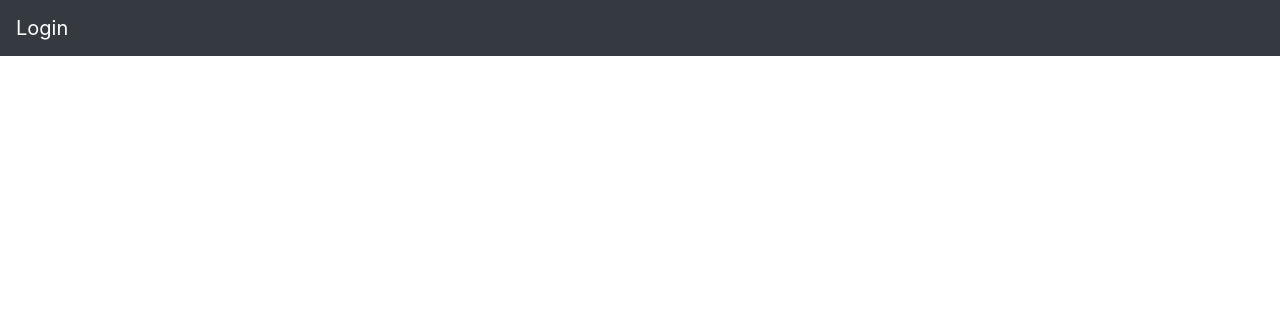
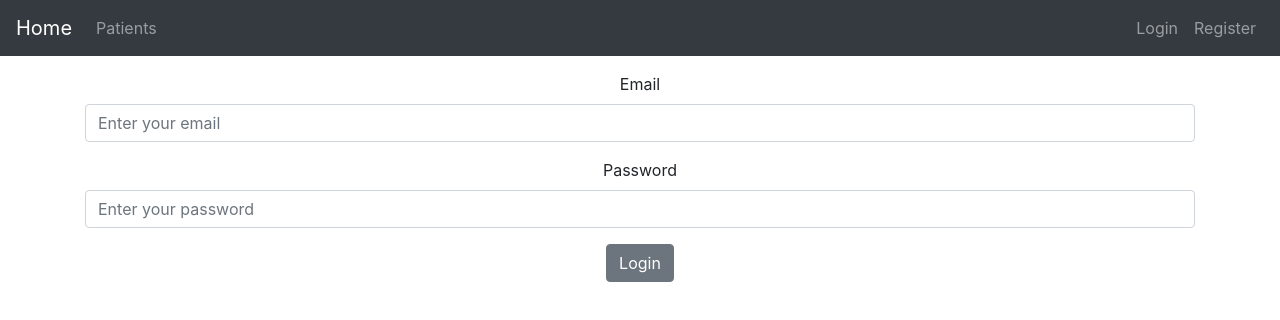
Before and after one commit to kerrou29/ReactJsForSpringApi, a React (Create React App) app: page /login in a window 1280 px wide. Shown: the top 320 px of the page. Built offline with nearby package versions, Linux system fonts and the light colour scheme.

Commit message:
Updated version

```diff
--- a/src/components/App.js
+++ b/src/components/App.js
@@ -1,41 +1,74 @@
-
-import React, { useState } from 'react';
-import { BrowserRouter as Router, Routes, Route } from 'react-router-dom';
-import Navbar from './AppNavbar';
-import Home from './Home';
-import Profile from './Profile';
-import Register from './Register';
-import Login from './Login';
-import AuthService from '../services/AuthService';
-import PatientList from './PatientList';
+import React, { Component, Fragment } from "react";
+import { BrowserRouter as Router, Routes, Route, BrowserRouter } from "react-router-dom";
+import Navbar from "./AppNavbar";
+import Home from "./Home";
+import Profile from "./Profile";
+import Register from "./Register";
+import Login from "./Login";
+import AuthService from "../services/AuthService";
+import PatientList from "./PatientList";
 import PatientEdit from "./PatientEdit";
 
-function App() {
-const [user, setUser] = useState(AuthService.getCurrentUser());
+class RegisterPage extends Component {
+  render() {
+    return <Register setUser={this.props.setUser} />;
+  }
+}
 
+class App extends Component {
+  constructor(props) {
+    super(props);
+    this.state = {
+      user: AuthService.getCurrentUser(),
+    };
+    this.setUser = this.setUser.bind(this);
+  }
+
+  setUser(user) {
+    this.setState({
+      user: user,
+    });
+  }
+
+  render() {
     return (
-<Router>
+      <BrowserRouter>
         <div className="App">
-<Navbar user={user} setUser={setUser} />
+          <Navbar user={this.state.user} setUser={this.setUser} />
           <div className="container mt-3">
+            <Fragment>
               <Routes>
-        <Route exact path="/" element={Home} />
-        <Route exact path="/getPatients" element={PatientList}></Route>
-        <Route path='/api/patients/updatePatient/:id' element={PatientEdit}/>
-        <Route path="/profile" element={Profile} />
+                <Route path="/" element={<Home />} />
+                <Route
+                  path="/getPatients"
+                  render={() => <PatientList user={this.state.user} />}
+                />
+
+                <Route
+                  path="/api/patients/updatePatient/:id"
+                  element={<PatientEdit />}
+                />
+                <Route
+                  path="/profile"
+                  element={<Profile user={this.setUser} />}
+                />
                 <Route
                   path="/register"
-          render={() => <Register setUser={setUser} />}
+                  element={<RegisterPage setUser={this.setUser} />}
                 />
                 <Route
                   path="/login"
-          render={() => <Login setUser={setUser} />}
+                  element={<Login setUser={this.setUser}
+                   history={this.props.history} />}
                 />
+
               </Routes>
+            </Fragment>
           </div>
         </div>
-</Router>
+      </BrowserRouter>
     );
+  }
 }
 
 export default App;
--- a/src/components/AppNavbar.js
+++ b/src/components/AppNavbar.js
@@ -1,24 +1,100 @@
-import React, {Component} from 'react';
-import {Navbar, NavbarBrand} from 'reactstrap';
-import {Link} from 'react-router-dom';
+// // import React, {Component} from 'react';
+// // import {Navbar, NavbarBrand} from 'reactstrap';
+// // import {Link} from 'react-router-dom';
+
+// // export default class AppNavbar extends Component {
+// //     constructor(props) {
+// //         super(props);
+// //         this.state = {isOpen: false};
+// //         this.toggle = this.toggle.bind(this);
+// //     }
+
+// //     toggle() {
+// //         this.setState({
+// //             isOpen: !this.state.isOpen
+// //         });
+// //     }
+
+// //     render() {
+// //         return <Navbar title='Home' color="dark" dark expand="md">
+// //             <NavbarBrand tag={Link} to="/login">Login</NavbarBrand>
+
+// //         </Navbar>;
+// //     }
+// // }
+
+// import React, { useState } from 'react';
+// import { Link } from 'react-router-dom';
+// import { Navbar, Nav, NavDropdown, Button } from 'react-bootstrap';
+// import AuthService from '../services/AuthService';
+
+// const AppNavBar = () => {
+//   const [currentUser, setCurrentUser] = useState(AuthService.getCurrentUser());
+
+//   const handleLogout = () => {
+//     AuthService.logout();
+//     setCurrentUser(null);
+//   };
+
+//   return (
+//     <Navbar bg="light" expand="lg">
+//       <Navbar.Brand as={Link} to="/">
+//         My App
+//       </Navbar.Brand>
+//       <Navbar.Toggle aria-controls="basic-navbar-nav" />
+//       <Navbar.Collapse id="basic-navbar-nav">
+//         <Nav className="mr-auto">
+//           <Nav.Link as={Link} to="/">
+//             Home
+//           </Nav.Link>
+//         </Nav>
+//         {currentUser ? (
+//           <NavDropdown title={`Welcome, ${currentUser.firstName}`} id="basic-nav-dropdown">
+//             <NavDropdown.Item as={Link} to="/profile">
+//               Profile
+//             </NavDropdown.Item>
+//             <NavDropdown.Divider />
+//             <NavDropdown.Item onClick={handleLogout}>Logout</NavDropdown.Item>
+//           </NavDropdown>
+//         ) : (
+//           <Nav>
+//             <Button as={Link} to="/login" variant="outline-primary">
+//               Login
+//             </Button>
+//             <Button as={Link} to="/register" variant="primary" className="ml-2">
+//               Register
+//             </Button>
+//           </Nav>
+//         )}
+//       </Navbar.Collapse>
+//     </Navbar>
+//   );
+// };
+
+// export default AppNavBar;
+
+import React, { Component } from 'react';
+import { Navbar, NavbarBrand, Nav, NavItem, NavLink } from 'reactstrap';
 
 export default class AppNavbar extends Component {
-    constructor(props) {
-        super(props);
-        this.state = {isOpen: false};
-        this.toggle = this.toggle.bind(this);
-    }
-
-    toggle() {
-        this.setState({
-            isOpen: !this.state.isOpen
-        });
-    }
-
-    render() {
-        return <Navbar title='Home' color="dark" dark expand="md">
-            <NavbarBrand tag={Link} to="/login">Login</NavbarBrand>
-
-        </Navbar>;
-    }
+  render() {
+    return (
+      <Navbar color="dark" dark expand="md">
+        <NavbarBrand href="/">Home</NavbarBrand>
+        <Nav className="mr-auto" navbar>
+          <NavItem>
+            <NavLink href="/getPatients">Patients</NavLink>
+          </NavItem>
+        </Nav>
+        <Nav className="ml-auto" navbar>
+          <NavItem>
+            <NavLink href="/login">Login</NavLink>
+          </NavItem>
+          <NavItem>
+            <NavLink href="/register">Register</NavLink>
+          </NavItem>
+        </Nav>
+      </Navbar>
+    );
+  }
 }
--- a/src/components/Home.js
+++ b/src/components/Home.js
@@ -1,15 +1,13 @@
 import React, { Component } from 'react';
 import './App.css';
-import AppNavbar from './AppNavbar';
 import { Link } from 'react-router-dom';
 import { Button, Container } from 'reactstrap';
 
 class Home extends Component {
-    render() {
+render() {
         return (
             <div>
-                <AppNavbar/>
-                <Container fluid>
+        <Container fluid>
                     <Button color="link"><Link to="/getPatients">Patients</Link></Button>
                 </Container>
             </div>
--- a/src/components/Login.js
+++ b/src/components/Login.js
@@ -1,87 +1,91 @@
+import React, { Component } from 'react';
+import { Button, Form, FormGroup, Label, Input } from 'reactstrap';
+import AppNavbar from './AppNavbar';
+import { withRouter } from './withRouter';
 
+class Login extends Component {
+  constructor(props) {
+    super(props);
+    this.state = {
+      email: '',
+      password: '',
+      error: ''
+    };
+    this.handleChange = this.handleChange.bind(this);
+    this.handleSubmit = this.handleSubmit.bind(this);
+  }
 
-import React, { useState } from 'react';
-import { useNavigate } from 'react-router-dom';
-import AuthService from '../services/AuthService';
+  handleChange(event) {
+    const target = event.target;
+    const value = target.value;
+    const name = target.name;
 
-const Login = ({ setUser }) => {
-  const [username, setUsername] = useState("");
-  const [password, setPassword] = useState("");
-  const [loading, setLoading] = useState(false);
-  const [message, setMessage] = useState("");
-  const navigate = useNavigate();
+    this.setState({
+      [name]: value
+    });
+  }
 
-  const handleLogin = (e) => {
-    e.preventDefault();
+  async handleSubmit(event) {
+    event.preventDefault();
+    const { email, password } = this.state;
 
-    setMessage("");
-    setLoading(true);
+    try {
+      const response = await fetch('/api/auth/authenticate', {
+        method: 'POST',
+        headers: {
+          'Content-Type': 'application/json'
+        },
+        body: JSON.stringify({
+          email: email,
+          password: password
+        })
+      });
 
-    AuthService.login(username, password).then(
-      (response) => {
-        setUser(response);
-        navigate("/");
-      },
-      (error) => {
-        const errorMessage =
-          (error.response &&
-            error.response.data &&
-            error.response.data.message) ||
-          error.message ||
-          error.toString();
+      if (response.status === 200) {
+        this.props.history.push('/getPatients');
+      } else {
+        const error = await response.json();
+        this.setState({
+          error: error.message
+        });
+      }
+    } catch (error) {
+      console.log(error);
+    }
+  }
 
-        setMessage(errorMessage);
-        setLoading(false);
-      }
+  render() {
+    return (
+      <div>
+        <Form onSubmit={this.handleSubmit}>
+          <FormGroup>
+            <Label for="email">Email</Label>
+            <Input
+              type="email"
+              name="email"
+              id="email"
+              placeholder="Enter your email"
+              value={this.state.email}
+              onChange={this.handleChange}
+            />
+          </FormGroup>
+          <FormGroup>
+            <Label for="password">Password</Label>
+            <Input
+              type="password"
+              name="password"
+              id="password"
+              placeholder="Enter your password"
+              value={this.state.password}
+              onChange={this.handleChange}
+            />
+          </FormGroup>
+          {this.state.error && <p>{this.state.error}</p>}
+          <Button type="submit">Login</Button>
+        </Form>
+      </div>
     );
-  };
+  }
+}
 
-  return (
-    <div className="login-form">
-      <h2>Login</h2>
-      <form onSubmit={handleLogin}>
-        <div className="form-group">
-          <label htmlFor="username">Username</label>
-          <input
-            type="text"
-            className="form-control"
-            id="username"
-            required
-            value={username}
-            onChange={(e) => setUsername(e.target.value)}
-          />
-        </div>
-
-    <div>
-        <input
-        type="password"
-        className="form-control"
-        id="password"
-        required
-        value={password}
-        onChange={(e) => setPassword(e.target.value)}
-      />
-    </div>
-
-    {loading ? (
-      <div className="spinner-border" role="status">
-        <span className="sr-only">Loading...</span>
-      </div>
-    ) : (
-      <button type="submit" className="btn btn-primary">
-        Login
-      </button>
-    )}
-
-    {message && (
-      <div className="alert alert-danger mt-3" role="alert">
-        {message}
-      </div>
-    )}
-  </form>
-</div>
-
-);
-};
-
-export default Login;
+export default withRouter(Login);
--- a/src/components/Profile.js
+++ b/src/components/Profile.js
@@ -1,4 +1,3 @@
-
 import React from 'react';
 import AuthService from '../services/AuthService';
 
@@ -12,7 +11,7 @@ const Profile = ({ user }) => {
     <div className="profile">
       <h2>Profile</h2>
       <p>
-        Welcome, {user.username}! You are logged in with role: {user.roles[0]}
+        Welcome, {user.firstName} {user.lastName}! You are logged in with role: User
       </p>
 
       <button className="btn btn-primary" onClick={handleLogout}>
```
Also changed, not shown: package.json (+2 -5 lines), src/components/NotFound.js (added, +12 -0 lines), src/components/PatientList.js (+18 -5 lines), src/components/Register.js (+18 -6 lines), src/services/AuthService.js (+10 -13 lines), src/components/App.css (line endings or trailing spaces), 1 other file (tests, documents, lock files or other folders). Lines whose indentation alone changed are shown as unchanged.
